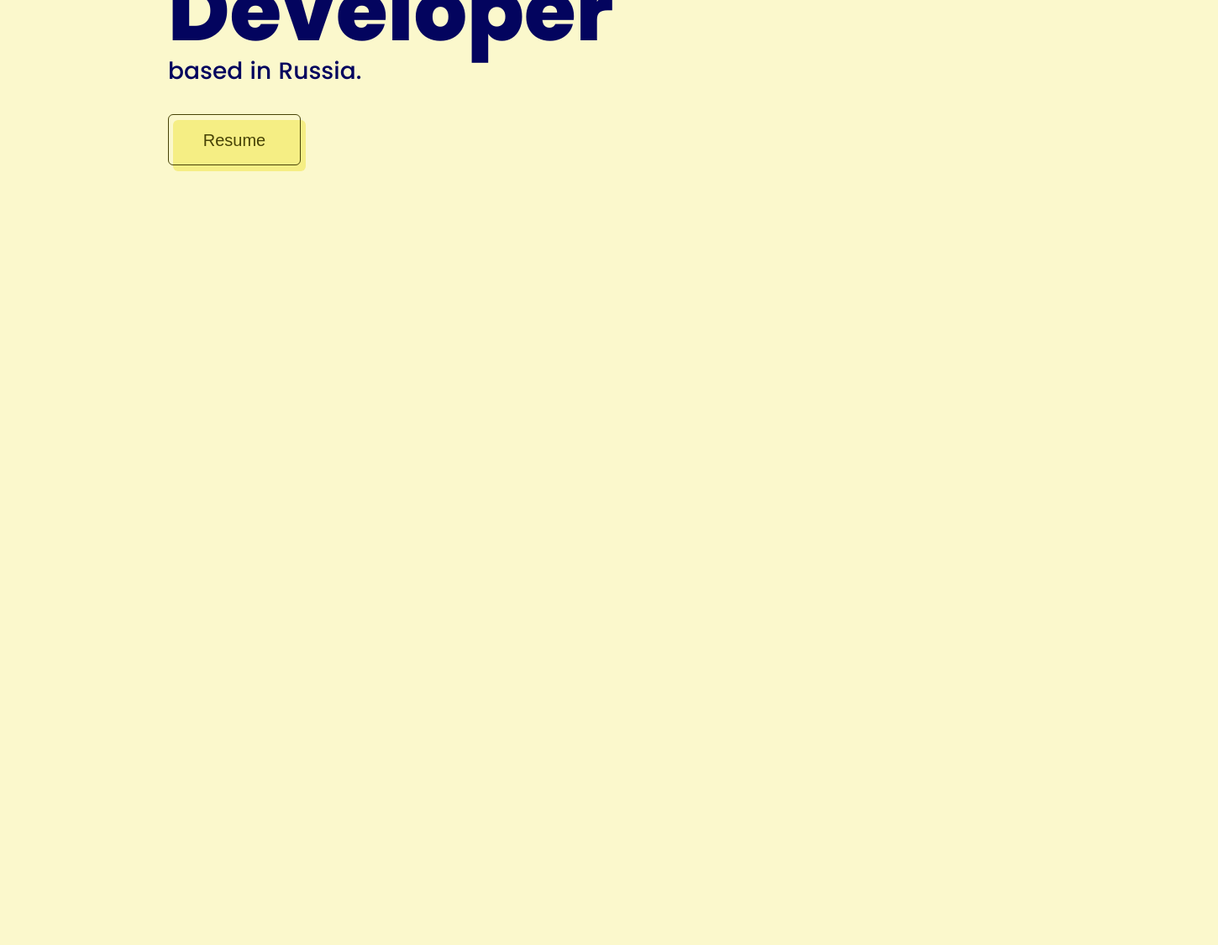
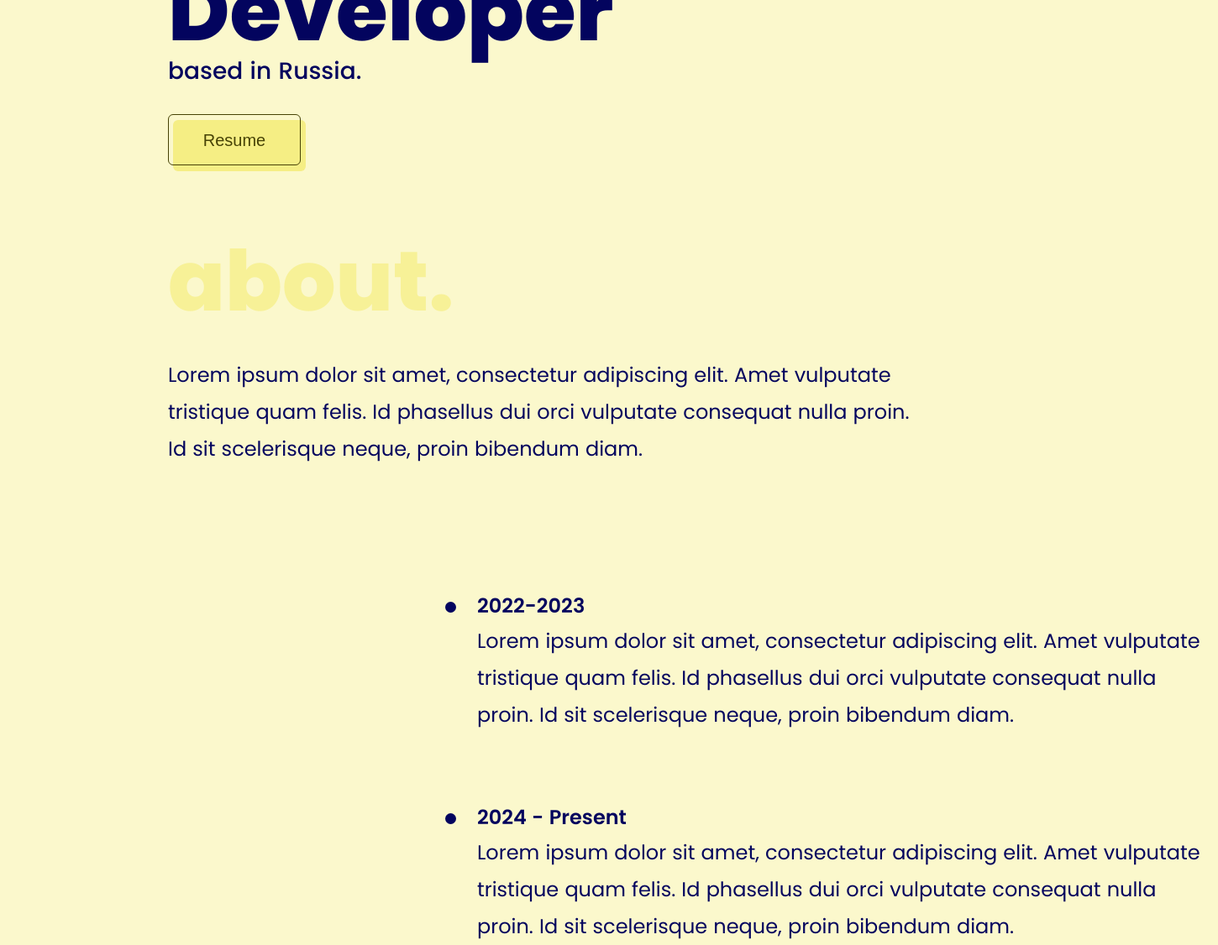
Before and after one commit to DanV-development/my_landing, a plain HTML site: page index.html in a window 1280 px wide. Shown: the part 588-1714 px from the top of the page at 84% size, 1450 px wide, since content can reach past the window. Before the commit the page ends 865 px from the top, so only its background shows below. Drawn offline with Linux system fonts and the light colour scheme.

Commit message:
feat: Added 'about' section

```diff
--- a/index.html
+++ b/index.html
@@ -66,6 +66,10 @@
             </div>
             <div class="hero-right-side">
                 <div class="hero-image-wrap">
+                    <div class="decoration">
+                        <img src="img/pluses.png" id="pluses" alt="">
+                        <img src="img/slashes.png" id="slashes" alt="">
+                    </div>
                     <svg class="hero-image-frame" viewBox="0 0 493 493">
                         <path
                             d="M244.33 0.65625C329.356 -2.34802 418.26 38.0835 460.778 103.39C503.292 168.78 499.498 259.152 470.485 326.715C441.489 394.148 387.218 438.755 326.908 465.895C267.15 492.736 201.546 502.24 144.726 480.45L143.385 479.93L142.045 479.397C85.4086 456.617 37.7939 402.521 14.9658 333.776C-7.95276 264.576 -5.57436 180.566 36.1367 115.425C77.9457 50.1817 159.226 3.66019 244.33 0.65625Z" />
@@ -75,6 +79,39 @@
             </div>
         </div>
     </section>
+
+    <section id="about">
+        <div class="about-wrapper">
+            <div class="about-main-content">
+                <h1>about.</h1>
+                <p>
+                    Lorem ipsum dolor sit amet, consectetur adipiscing elit. Amet vulputate
+                    tristique quam felis. Id phasellus dui orci vulputate consequat nulla proin.
+                    Id sit scelerisque neque, proin bibendum diam.
+                </p>
+            </div>
+            <div class="about-experience">
+                <ul class="timeline">
+                    <li class="timeline-item">
+                        <h4 class="timeline-date">2022-2023</h4>
+                        <p>
+                            Lorem ipsum dolor sit amet, consectetur adipiscing elit. Amet vulputate
+                            tristique quam felis. Id phasellus dui orci vulputate consequat nulla proin.
+                            Id sit scelerisque neque, proin bibendum diam.
+                        </p>
+                    </li>
+                    <li class="timeline-item">
+                        <h4 class="timeline-date">2024 - Present</h4>
+                        <p>
+                            Lorem ipsum dolor sit amet, consectetur adipiscing elit. Amet vulputate
+                            tristique quam felis. Id phasellus dui orci vulputate consequat nulla proin.
+                            Id sit scelerisque neque, proin bibendum diam.
+                        </p>
+                    </li>
+                </ul>
+            </div>
+        </div>
+    </section>
 </body>
 
 </html>
--- a/style.css
+++ b/style.css
@@ -1,4 +1,4 @@
-/* --------------------------- General styles --------------------------- */
+/* --------------------------- General --------------------------- */
 @font-face {
     font-family: popins-semi-bold;
     src: url(fonts/popins/Poppins-SemiBold.ttf);
@@ -29,14 +29,41 @@ body {
     background-color: #FBF8CC;
 }
 
-/* --------------------------- Navbar styles --------------------------- */
+h1 {
+    font-family: popins-extraBold;
+    font-weight: 800;
+    font-size: 100px;
+    line-height: 116px;
+    letter-spacing: 0;
+    vertical-align: bottom;
+}
+
+p {
+    font-family: popins-regular;
+    font-weight: 400;
+    font-size: 24px;
+    line-height: 44px;
+    letter-spacing: 0;
+    color: #03045E;
+}
+
+h4 {
+    font-family: popins-semi-bold;
+    font-weight: 600;
+    font-size: 24px;
+    line-height: 40px;
+    letter-spacing: 0;
+    color: #03045E;
+}
+
+/* --------------------------- Navbar --------------------------- */
 #brand {
     width: max-content;
     font-family: popins-semi-bold;
     font-weight: 600;
     font-size: 24px;
     line-height: 100%;
-    letter-spacing: 0%;
+    letter-spacing: 0;
     color: #03045E;
 }
 
@@ -51,7 +78,7 @@ nav a {
     font-weight: 400;
     font-size: 18px;
     line-height: 100%;
-    letter-spacing: 0%;
+    letter-spacing: 0;
     color: #03045E;
 }
 
@@ -78,9 +105,10 @@ nav a {
     height: 24px;
 }
 
-/* --------------------------- Hero section styles --------------------------- */
-#hero {
+/* --------------------------- Hero section --------------------------- */
+#hero, #about {
     height: 100vh;
+    padding-left: 200px;
 }
 
 .hero-image-wrap {
@@ -113,10 +141,6 @@ nav a {
     width: max-content;
 }
 
-.hero-left-side {
-    padding-left: 200px;
-}
-
 .hero-right-side {
     margin-left: auto;
     padding-right: 200px;
@@ -135,17 +159,11 @@ nav a {
     font-weight: 500;
     font-size: 28px;
     line-height: 100%;
-    letter-spacing: 0%;
+    letter-spacing: 0;
     color: #03045E;
 }
 
 .hero-text-content h1 {
-    font-family: popins-extraBold;
-    font-weight: 800;
-    font-size: 100px;
-    line-height: 116px;
-    letter-spacing: 0%;
-    vertical-align: bottom;
     color: #03045E;
 }
 
@@ -173,7 +191,7 @@ nav a {
     font-weight: 400;
     font-size: 20px;
     line-height: 100%;
-    letter-spacing: 0%;
+    letter-spacing: 0;
     background-color: transparent;
     cursor: pointer;
     z-index: 2;
@@ -186,3 +204,53 @@ nav a {
     left: 6px;
     z-index: 1;
 }
+
+.decoration {
+    position: absolute;
+    width: 100%;
+    height: 100%;
+}
+
+.decoration img {
+    position: relative;
+}
+
+#pluses {
+    left: 90%;
+}
+
+#slashes {
+    top: 65%;
+    right: 17%;
+    z-index: 1;
+}
+
+
+/* --------------------------- Navbar --------------------------- */
+
+.about-main-content {
+    width: 900px;
+}
+
+.about-main-content h1 {
+    color: #F7F197;
+    padding-bottom: 32px;
+}
+
+.about-experience {
+    padding-top: 65px;
+    margin-left: 350px;
+    width: 900px;
+}
+
+.timeline {
+    list-style-image: url("img/list-image.svg");
+}
+
+.timeline-item {
+    padding-top: 80px;
+}
+
+.timeline-date, .timeline-item p {
+    padding-left: 18px;
+}
```
Also changed, not shown: img/list-image.svg (added), img/pluses.png (added), img/slashes.png (added).
